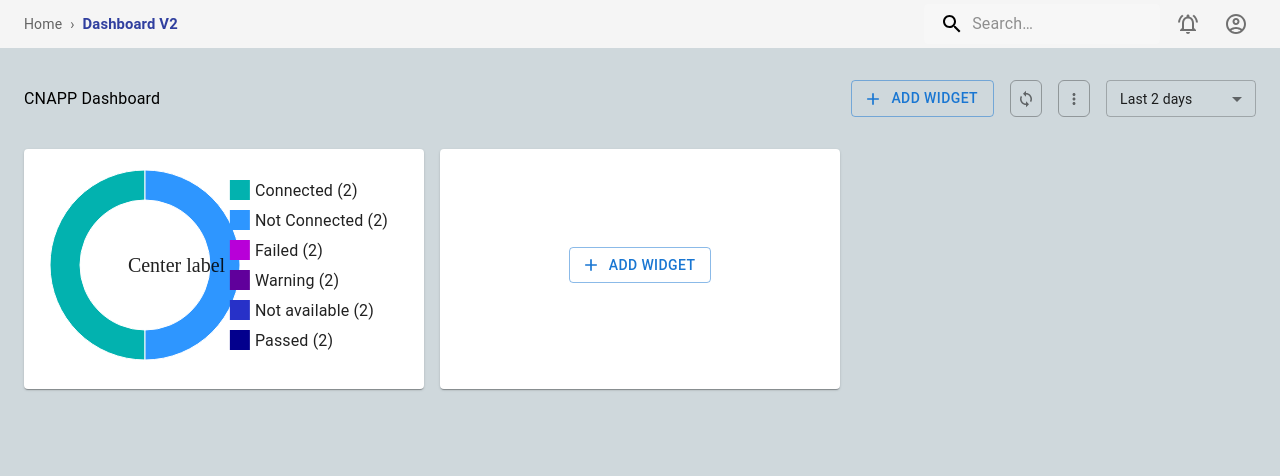
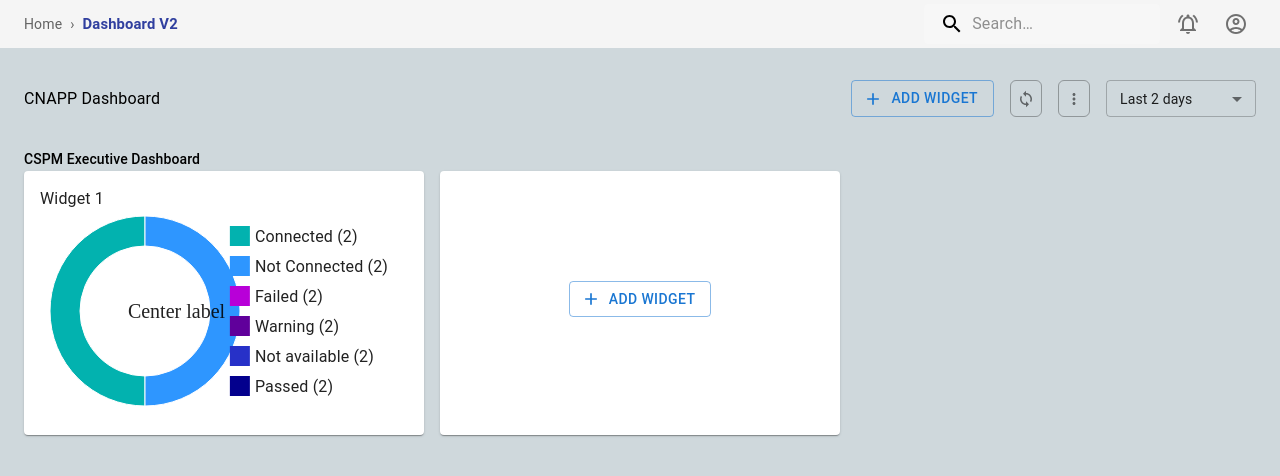
Before and after one commit to kapex-coder/CNAPP-Dashboard, a React (Vite) app: page / in a window 1280 px wide. Shown: the top 476 px of the page. Built offline with nearby package versions, Linux system fonts and the light colour scheme.

Commit message:
Updated: Dynamic Data of Categories

```diff
--- a/src/components/Dashboard.jsx
+++ b/src/components/Dashboard.jsx
@@ -5,16 +5,20 @@ import DashboardOptions from "./DashboardOptions";
 import { Container } from "@mui/material";
 
 export default function Dashboard() {
-  const categories = useSelector(state => state.categories.categories)
-
-  console.log("data ---> ", categories);
+  const categories = useSelector((state) => state.categories.categories);
 
   return (
     <Container
       maxWidth="xl"
       sx={{ padding: "1rem 0" }}>
       <DashboardOptions />
-      {categories && categories.map((category) => <DashboardCategory category={category} key={category.id} />)}
+      {categories &&
+        categories.map((category) => (
+          <DashboardCategory
+            category={category}
+            key={category.id}
+          />
+        ))}
     </Container>
   );
 }
--- a/src/components/DashboardCategory.jsx
+++ b/src/components/DashboardCategory.jsx
@@ -8,6 +8,9 @@ import AddWidgetDrawer from "./Drawers/AddWidgetDrawer";
 
 export default function DashboardCategory({ category = null }) {
 
+  console.log("category --> ", category);
+
+
   return (
     <Box sx={{ padding: "1rem 0" }}>
       {category &&
@@ -15,7 +18,7 @@ export default function DashboardCategory({ category = null }) {
         <Typography
         variant="subtitle2"
         component="h2">
-        {category.title}
+        {category.name}
       </Typography>
       <Grid
         container
--- a/src/components/Widget.jsx
+++ b/src/components/Widget.jsx
@@ -9,7 +9,7 @@ export default function Widget({children, widget}) {
       <Card sx={{height: "100%"}}>
         <CardContent>
           <Typography>
-            {widget.title}
+            {widget.name}
           </Typography>
           {children}
         </CardContent>
```
